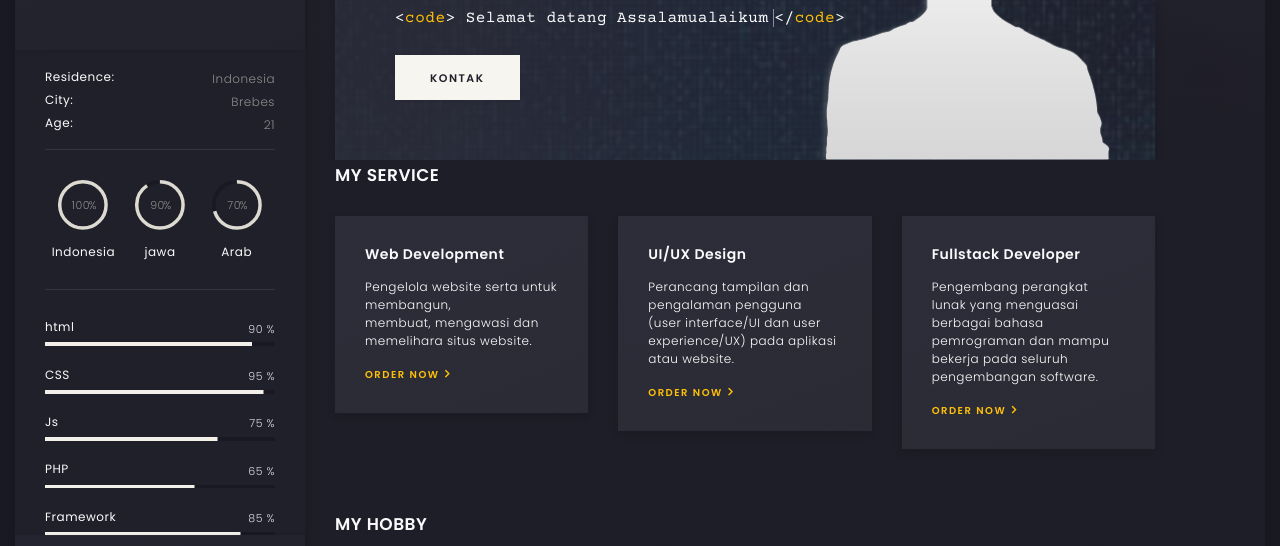
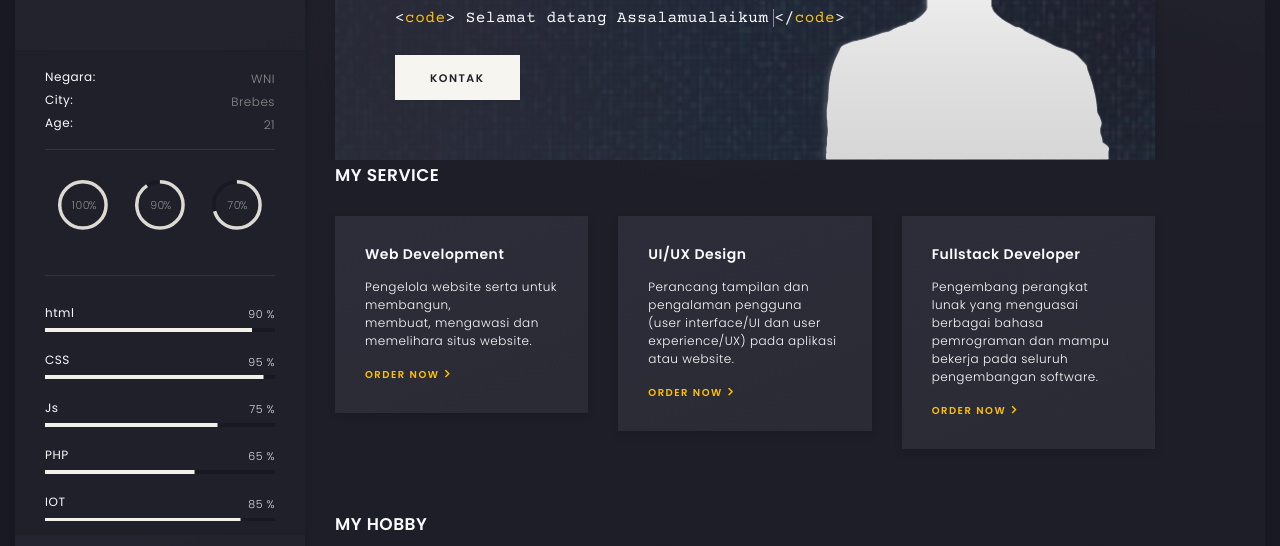
Before and after one commit to nassr30/tentang-saya-kedua, a plain HTML site: page index.html in a window 1280 px wide. Shown: the part 200-746 px from the top of the page. Drawn offline with nearby package versions, Linux system fonts and the light colour scheme.

Commit message:
Update index.html

```diff
--- a/index.html
+++ b/index.html
@@ -85,7 +85,7 @@
                 <ul>
                   <!-- country -->
                   <li>
-                    <h6>Residence:</h6><span>Indonesia</span>
+                    <h6>Negara:</h6><span>WNI</span>
                   </li>
                   <!-- city -->
                   <li>
@@ -109,7 +109,7 @@
                 <div class="art-lang-skills-item">
                   <div id="circleprog1" class="art-cirkle-progress"></div>
                   <!-- title -->
-                  <h6>Indonesia</h6>
+                  <h6></h6>
                 </div>
                 <!-- skill end -->
 
@@ -117,7 +117,7 @@
                 <div class="art-lang-skills-item">
                   <div id="circleprog2" class="art-cirkle-progress"></div>
                   <!-- title -->
-                  <h6>jawa</h6>
+                  <h6></h6>
                 </div>
                 <!-- skill end -->
 
@@ -125,7 +125,7 @@
                 <div class="art-lang-skills-item">
                   <div id="circleprog3" class="art-cirkle-progress"></div>
                   <!-- title -->
-                  <h6>Arab</h6>
+                  <h6></h6>
                 </div>
                 <!-- skill end -->
 
@@ -202,7 +202,7 @@
                 <div class="art-hard-skills-item">
                   <div class="art-skill-heading">
                     <!-- title -->
-                    <h6>Framework</h6>
+                    <h6>IOT</h6>
                   </div>
                   <!-- progressbar frame -->
                   <div class="art-line-progress">
```
